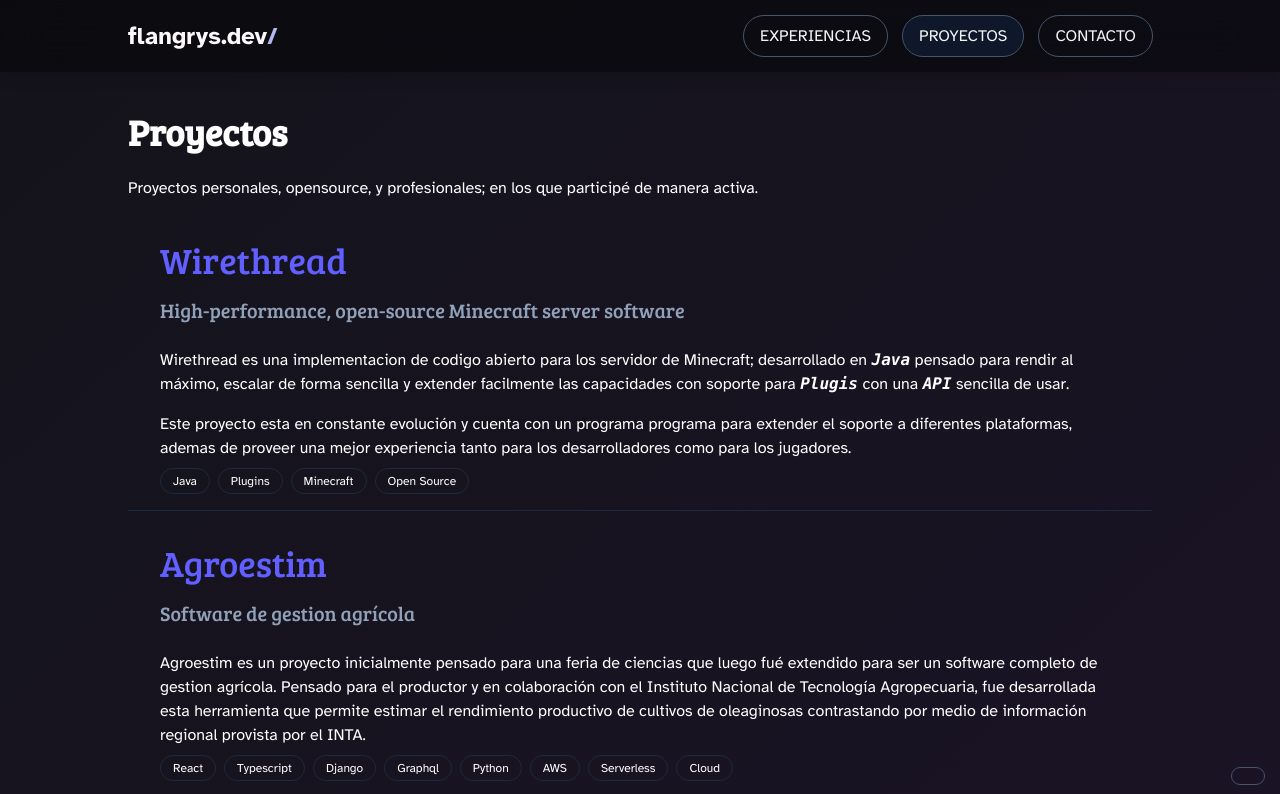
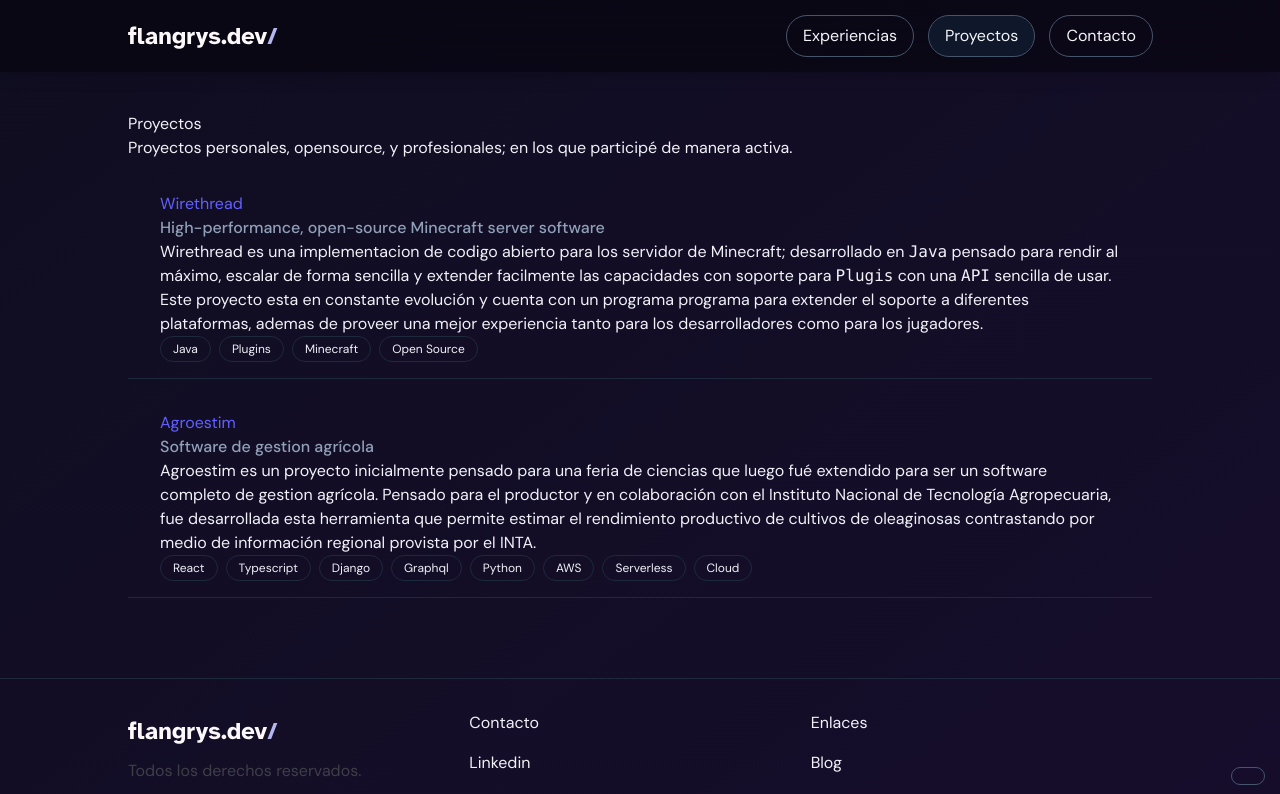
Before and after one commit to Flangrys/flangrys.dev, a React (Vite) app: page /projects in a window 1280 px wide. Shown: the top 794 px of the page. Built offline with nearby package versions, Linux system fonts and the light colour scheme.

Commit message:
refactor: Updating portfolio basis.

```diff
--- a/index.html
+++ b/index.html
@@ -2,15 +2,13 @@
 <html lang="en">
 <head>
     <meta charset="UTF-8"/>
-    <link rel="icon" type="image/svg+xml" href="/favicon.svg"/>
-    <link href="src/style.css" rel="stylesheet">
     <link rel="preconnect" href="https://fonts.googleapis.com">
     <link rel="preconnect" href="https://fonts.gstatic.com" crossorigin>
-    <link href="https://fonts.googleapis.com/css2?family=Atkinson+Hyperlegible:ital,wght@0,400;0,700;1,400;1,700&family=Bree+Serif&display=swap"
-          rel="stylesheet"
-    />
-    <meta name="viewport" content="width=device-width, initial-scale=1.0"/>
-    <title>Backend Engineer | Francisco M. Prieto Giorgis</title>
+    <link href="https://fonts.googleapis.com/css2?family=DM+Sans:ital,opsz,wght@0,9..40,100..1000;1,9..40,100..1000&display=swap" rel="stylesheet">
+    <link href="src/style.css" rel="stylesheet">
+    <link rel="icon" href="/flangrys_dot_dev_dark_favicon.png" type="image/png" media="(prefers-color-scheme: light)">
+    <link rel="icon" href="/flangrys_dot_dev_light_favicon.png" type="image/png" media="(prefers-color-scheme: dark)">
+    <title>Inicio | flangrys.dev</title>
 </head>
 <body>
 <div id="root"></div>
--- a/package.json
+++ b/package.json
@@ -1,5 +1,5 @@
 {
-  "homepage": "https://flangrys.github.io/",
+  "homepage": "https://www.flangrys.dev/",
   "name": "flangrys-web-portfolio",
   "private": true,
   "version": "0.0.0",
@@ -16,6 +16,7 @@
     "@apollo/client": "^4.1.2",
     "@formatjs/intl-durationformat": "^0.10.0",
     "graphql": "^16.12.0",
+    "motion": "^12.42.2",
     "react": "^19.2.0",
     "react-dom": "^19.2.0",
     "react-router": "^7.13.0",
@@ -34,6 +35,7 @@
     "eslint-plugin-react-refresh": "^0.4.24",
     "gh-pages": "^6.3.0",
     "globals": "^16.5.0",
+    "tw-animate-css": "^1.4.0",
     "typescript": "~5.9.3",
     "typescript-eslint": "^8.46.4",
     "vite": "^7.2.4",
--- a/src/style.css
+++ b/src/style.css
@@ -1,129 +1,152 @@
-@import "tailwindcss";
+@import "tailwindcss" source(none);
+@import "tw-animate-css";
 
-@theme {
-    --font-sans: "Atkinson Hyperlegible", system-ui, sans-serif, "Apple Color Emoji", "Segoe UI Emoji", "Segoe UI Symbol", "Noto Color Emoji";
-    --font-serif: "Bree Serif", Georgia, Cambria, "Times New Roman", Times, serif;
-    --font-mono: ui-monospace, SFMono-Regular, Menlo, Monaco, Consolas, "Liberation Mono", "Courier New", monospace;
+@source "../src";
+
+@custom-variant dark (&:is(.dark *));
+
+@theme inline {
+    --font-sans: "DM Sans", ui-sans-serif, system-ui, sans-serif;
+    --font-mono: "DM Mono", ui-monospace, SFMono-Regular, Menlo, monospace;
+
+    --radius-sm: calc(var(--radius) - 4px);
+    --radius-md: calc(var(--radius) - 2px);
+    --radius-lg: var(--radius);
+    --radius-xl: calc(var(--radius) + 4px);
+    --radius-2xl: calc(var(--radius) + 8px);
+    --radius-3xl: calc(var(--radius) + 12px);
+    --radius-4xl: calc(var(--radius) + 16px);
+    --color-background: var(--background);
+    --color-foreground: var(--foreground);
+    --color-card: var(--card);
+    --color-card-foreground: var(--card-foreground);
+    --color-popover: var(--popover);
+    --color-popover-foreground: var(--popover-foreground);
+    --color-primary: var(--primary);
+    --color-primary-foreground: var(--primary-foreground);
+    --color-secondary: var(--secondary);
+    --color-secondary-foreground: var(--secondary-foreground);
+    --color-muted: var(--muted);
+    --color-muted-foreground: var(--muted-foreground);
+    --color-accent: var(--accent);
+    --color-accent-foreground: var(--accent-foreground);
+    --color-destructive: var(--destructive);
+    --color-destructive-foreground: var(--destructive-foreground);
+    --color-border: var(--border);
+    --color-input: var(--input);
+    --color-ring: var(--ring);
+    --color-ring-offset-background: var(--background);
+    --color-chart-1: var(--chart-1);
+    --color-chart-2: var(--chart-2);
+    --color-chart-3: var(--chart-3);
+    --color-chart-4: var(--chart-4);
+    --color-chart-5: var(--chart-5);
+    --color-sidebar: var(--sidebar);
+    --color-sidebar-foreground: var(--sidebar-foreground);
+    --color-sidebar-primary: var(--sidebar-primary);
+    --color-sidebar-primary-foreground: var(--sidebar-primary-foreground);
+    --color-sidebar-accent: var(--sidebar-accent);
+    --color-sidebar-accent-foreground: var(--sidebar-accent-foreground);
+    --color-sidebar-border: var(--sidebar-border);
+    --color-sidebar-ring: var(--sidebar-ring);
+}
+
+:root {
+    --radius: 0.75rem;
+
+    --background: oklch(0.985 0.008 300);
+    --foreground: oklch(0.22 0.04 295);
+
+    --card: oklch(1 0 0);
+    --card-foreground: oklch(0.22 0.04 295);
+    --popover: oklch(1 0 0);
+    --popover-foreground: oklch(0.22 0.04 295);
+
+    --primary: oklch(0.44 0.13 293);
+    --primary-foreground: oklch(0.985 0.008 300);
+
+    --secondary: oklch(0.94 0.02 295);
+    --secondary-foreground: oklch(0.32 0.08 293);
+
+    --muted: oklch(0.95 0.012 295);
+    --muted-foreground: oklch(0.5 0.03 295);
+
+    --accent: oklch(0.62 0.14 305);
+    --accent-foreground: oklch(0.985 0.008 300);
+
+    --destructive: oklch(0.577 0.245 27.325);
+    --destructive-foreground: oklch(0.985 0.008 300);
+
+    --border: oklch(0.88 0.02 295);
+    --input: oklch(0.88 0.02 295);
+    --ring: oklch(0.55 0.14 300);
+
+    --chart-1: oklch(0.44 0.13 293);
+    --chart-2: oklch(0.62 0.14 305);
+    --chart-3: oklch(0.7 0.09 295);
+    --chart-4: oklch(0.55 0.11 320);
+    --chart-5: oklch(0.4 0.1 285);
+
+    --sidebar: oklch(0.985 0.008 300);
+    --sidebar-foreground: oklch(0.22 0.04 295);
+    --sidebar-primary: oklch(0.44 0.13 293);
+    --sidebar-primary-foreground: oklch(0.985 0.008 300);
+    --sidebar-accent: oklch(0.94 0.02 295);
+    --sidebar-accent-foreground: oklch(0.32 0.08 293);
+    --sidebar-border: oklch(0.88 0.02 295);
+    --sidebar-ring: oklch(0.55 0.14 300);
+}
+
+.dark {
+    --background: oklch(0.16 0.03 290);
+    --foreground: oklch(0.96 0.01 295);
+    --card: oklch(0.22 0.04 293);
+    --card-foreground: oklch(0.96 0.01 295);
+    --popover: oklch(0.22 0.04 293);
+    --popover-foreground: oklch(0.96 0.01 295);
+    --primary: oklch(0.75 0.13 300);
+    --primary-foreground: oklch(0.18 0.05 290);
+    --secondary: oklch(0.28 0.05 293);
+    --secondary-foreground: oklch(0.96 0.01 295);
+    --muted: oklch(0.26 0.04 293);
+    --muted-foreground: oklch(0.72 0.04 295);
+    --accent: oklch(0.7 0.14 315);
+    --accent-foreground: oklch(0.18 0.05 290);
+    --destructive: oklch(0.704 0.191 22.216);
+    --destructive-foreground: oklch(0.96 0.01 295);
+    --border: oklch(1 0 0 / 10%);
+    --input: oklch(1 0 0 / 15%);
+    --ring: oklch(0.7 0.13 305);
+    --chart-1: oklch(0.75 0.13 300);
+    --chart-2: oklch(0.7 0.14 315);
+    --chart-3: oklch(0.6 0.1 295);
+    --chart-4: oklch(0.65 0.13 325);
+    --chart-5: oklch(0.55 0.12 285);
+    --sidebar: oklch(0.22 0.04 293);
+    --sidebar-foreground: oklch(0.96 0.01 295);
+    --sidebar-primary: oklch(0.75 0.13 300);
+    --sidebar-primary-foreground: oklch(0.18 0.05 290);
+    --sidebar-accent: oklch(0.28 0.05 293);
+    --sidebar-accent-foreground: oklch(0.96 0.01 295);
+    --sidebar-border: oklch(1 0 0 / 10%);
+    --sidebar-ring: oklch(0.7 0.13 305);
 }
 
 @layer base {
+    * {
+        border-color: var(--color-border);
+    }
+
     html {
-        color-scheme: light;
         scroll-behavior: smooth;
     }
 
-    html.dark {
-        color-scheme: dark;
-    }
+    body {
+        font-family: var(--font-sans);
+        font-feature-settings: "ss01", "cv11";
+        -webkit-font-smoothing: antialiased;
 
-    html.light {
-        color-scheme: light;
-    }
-
-    #root {
-        @apply w-full h-dvh;
-    }
-
-    code, kbd, samp, pre {
-        @apply font-mono font-light;
-
-        &.code {
-            @apply italic font-bold;
-        }
-    }
-
-    h1, h2, h3, h4, h5, h6 {
-        @apply font-serif font-bold pb-4;
-    }
-
-    h1 {
-        @apply text-6xl;
-    }
-
-    h2 {
-        @apply text-5xl;
-    }
-
-    h3 {
-        @apply text-4xl;
-    }
-
-    h4 {
-        @apply text-3xl;
-    }
-
-    h5 {
-        @apply text-2xl;
-    }
-
-    h6 {
-        @apply text-xl;
-    }
-
-    a, button, input[type="submit"], input[type="button"] {
-        @apply font-sans uppercase;
-        @apply transition-colors;
-    }
-
-    a:hover {
-        @apply underline;
-    }
-
-    .header-group {
-        p, span {
-            @apply py-2;
-        }
-
-        span {
-            @apply capitalize
-        }
-
-        ul:last-child {
-            @apply py-2
-        }
-    }
-
-    form {
-        input, select {
-            @apply text-sm;
-        }
-
-        .field {
-            @apply flex items-center rounded-md;
-            @apply outline-1 -outline-offset-1 has-[input:focus-within]:outline-2 has-[input:focus-within]:-outline-offset-2;
-        }
-
-        .field input {
-            @apply grow focus:outline-none;
-        }
-
-        .field select {
-            @apply w-full appearance-none rounded-md focus:outline-2 focus:-outline-offset-2;
-        }
-    }
-
-}
-
-
-@keyframes gradient-x {
-    0% {
-        background-position: 0 50%;
-    }
-
-    50% {
-        background-position: 100% 50%;
-    }
-
-    100% {
-        background-position: 0 50%;
+        color: var(--color-foreground);
+        background-color: var(--color-background);
     }
 }
-
-
-@layer components {
-    .list-dotted {
-        > li:not(:last-child)::after {
-            @apply content-['•'] mx-2;
-        }
-    }
-}
--- a/vite.config.ts
+++ b/vite.config.ts
@@ -2,6 +2,7 @@ import {defineConfig} from 'vite'
 import react from '@vitejs/plugin-react-swc'
 import tailwindcss from "@tailwindcss/vite";
 import svgr from "vite-plugin-svgr";
+import path from "path";
 
 export default defineConfig({
     plugins: [
@@ -9,4 +10,15 @@ export default defineConfig({
         tailwindcss(),
         svgr(),
     ],
+
+    resolve: {
+        alias: {
+            "@": path.resolve(__dirname, "./src"),
+            "@libs": path.resolve(__dirname, "./src/libs"),
+            "@types": path.resolve(__dirname, "./src/types"),
+            "@utils": path.resolve(__dirname, "./src/utils"),
+            "@assets": path.resolve(__dirname, "./src/assets"),
+            "@modules": path.resolve(__dirname, "./src/modules"),
+        }
+    }
 })
```
Also changed, not shown: tsconfig.app.json (+14 -2 lines), 1 other file (tests, documents, lock files or other folders).
